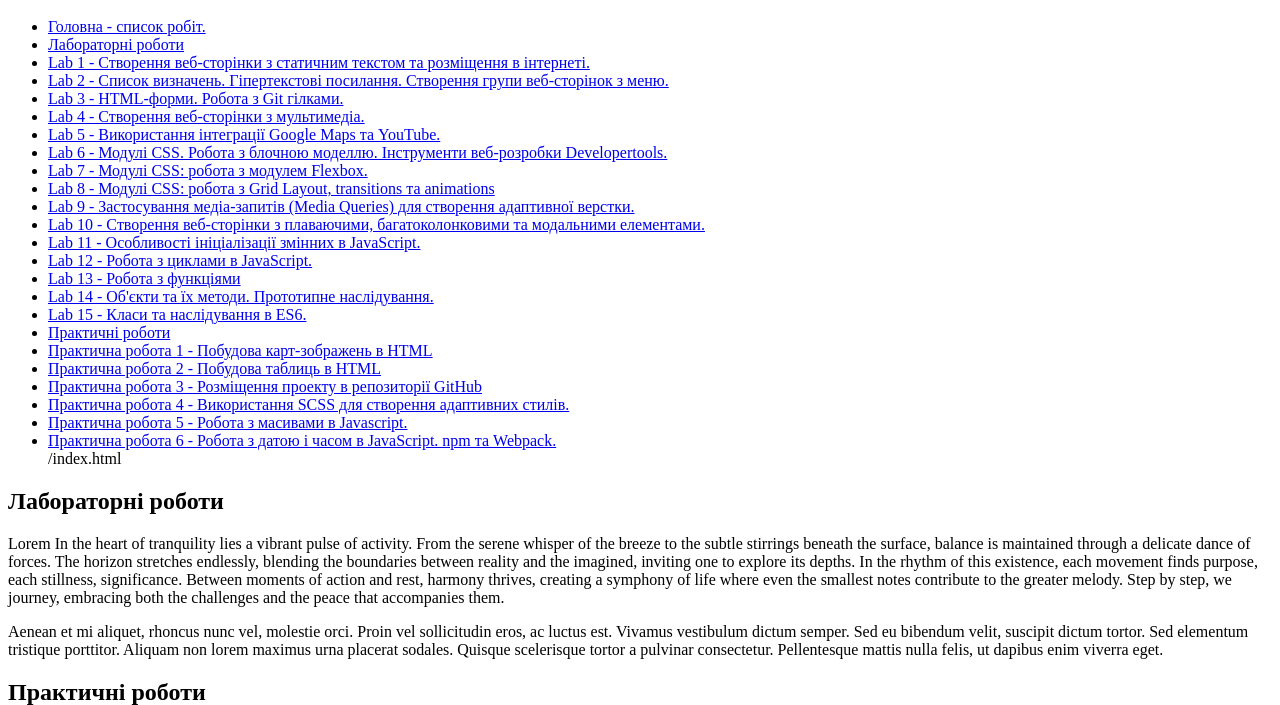
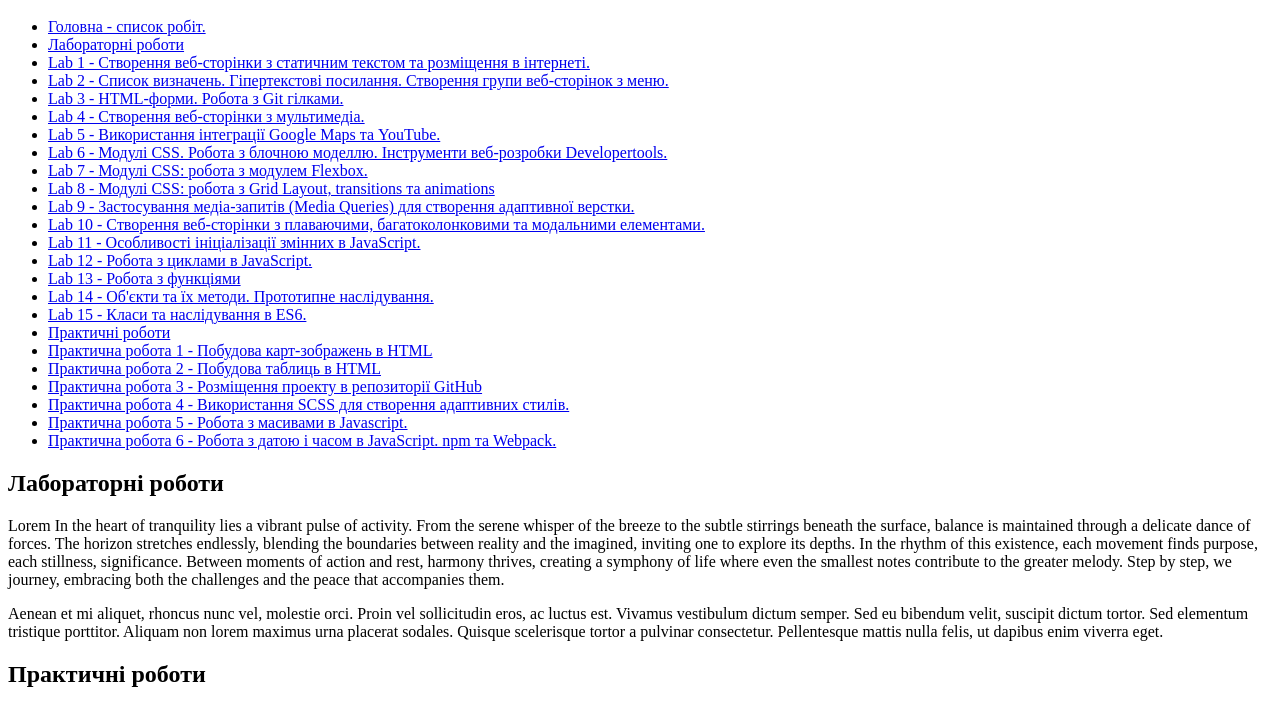
Before and after one commit to labik2/college_PII, a plain HTML site: page index.html in a window 1280 px wide. Shown: the part 48-753 px from the top of the page. Drawn offline with Linux system fonts and the light colour scheme.

Commit message:
Update index.html

```diff
--- a/index.html
+++ b/index.html
@@ -37,7 +37,7 @@
 		<li><a href="/pw5/index.html">Практична робота 5 - Робота з масивами в Javascript.</a></li>
 		<li><a href="/pw6/city-times-app/dist/index.html">Практична робота 6 - Робота з датою і часом в JavaScript. npm та Webpack.</a></li>
 
-/index.html
+
 	</ul>
 </nav>
 <main>
```
